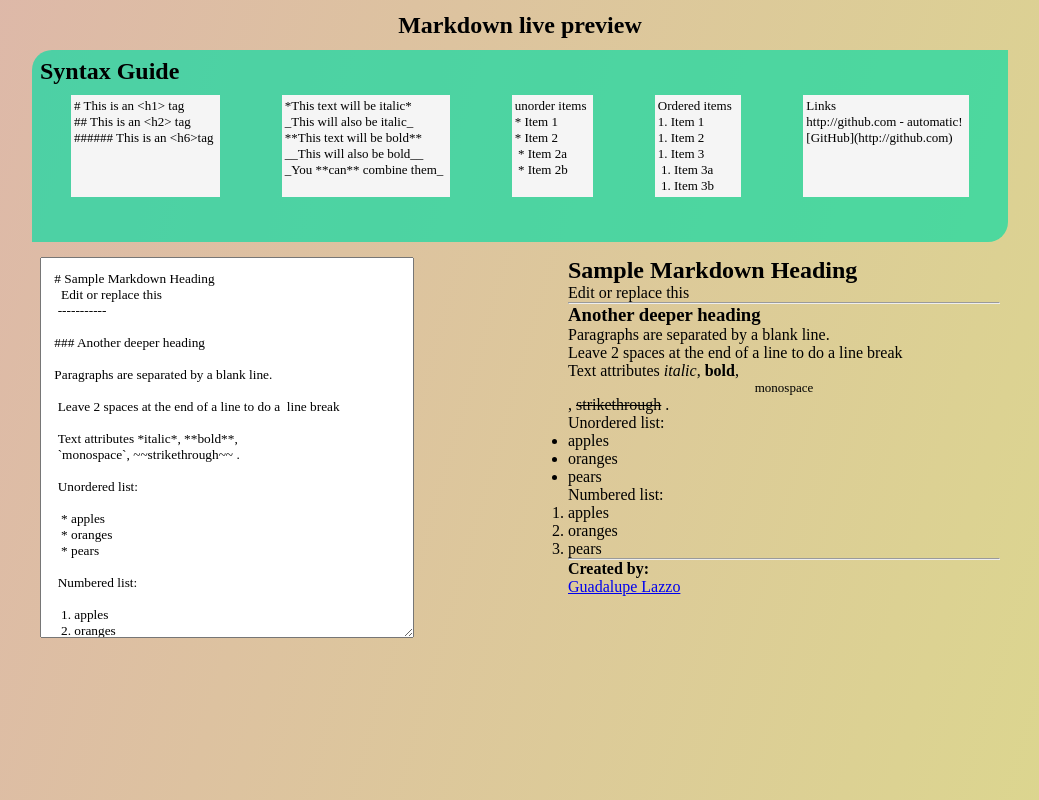
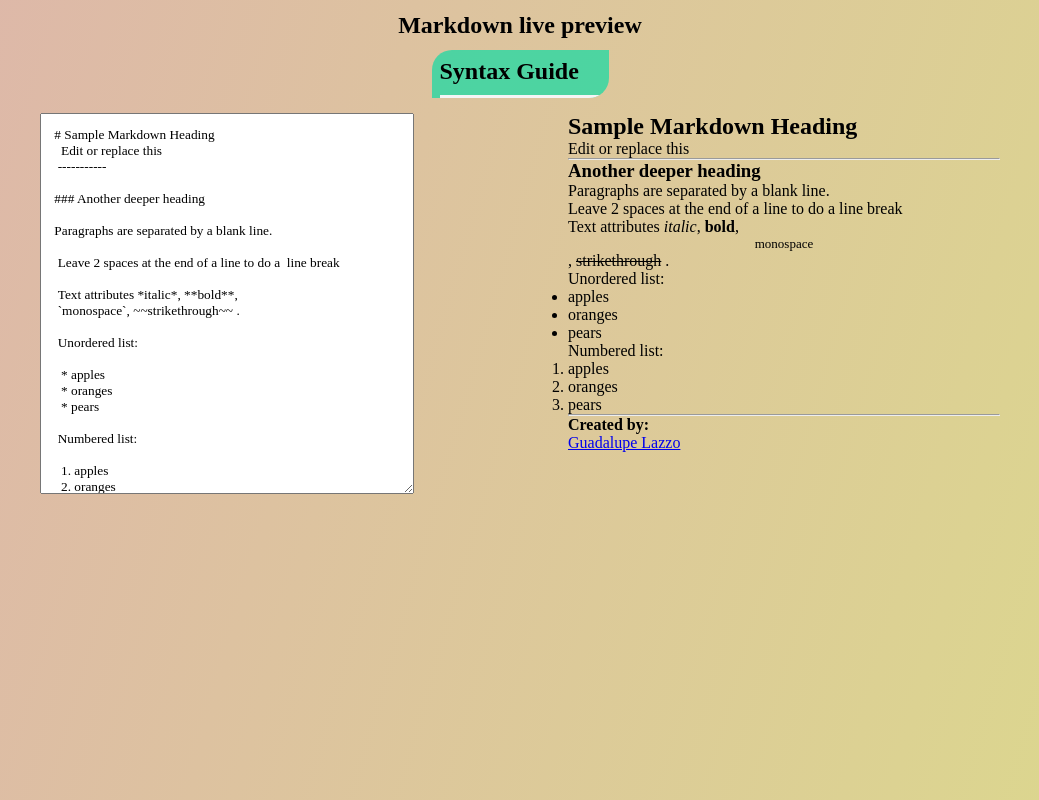
Before and after one commit to guadalazzo/markdown, a React (Create React App) app: page / in a window 1280 px wide. Shown: the whole page, without its empty margins (120-1159 px from the left). Built offline with nearby package versions, Linux system fonts and the light colour scheme; a web font is replaced by a local one.

Commit message:
handleclick function

```diff
--- a/src/App.css
+++ b/src/App.css
@@ -47,28 +47,3 @@ section{
     height:60%;
     margin-left: 20px;
 }
-.expli{
-    height: 22%;
-    display: flex;
-    align-items: flex-start;
-    flex-direction: column;
-    width: 75%;
-    margin: auto;
-    background: rgba(4, 221, 165, 0.66);
-    padding: 8px;
-    margin-bottom: 15px;
-    border-radius: 20px 0 20px;
-}
-.expli h2{
-    padding-bottom: 10px;
-}
-.expli pre{
-    background: whitesmoke;
-    padding: 3px;
-}
-code{
-    display: flex;
-    font-size: 13px;
-    width: 100%;
-    justify-content: space-around;
-}
--- a/src/App.js
+++ b/src/App.js
@@ -4,6 +4,7 @@ import Textarea from './textearea/textarea'
 import './App.css';
 import Markdown from "./markdown/markdown";
 import Navbar from "./navbar/navbar";
+import Syntax from "./syntax/syntax";
 
 
 
@@ -27,48 +28,7 @@ class App extends Component {
     return (
       <div className="App">
           <Navbar className="nav" />
-          <div className="expli">
-              <h2>Syntax Guide</h2>
-              <code>
-                   <pre>
-                  # This is an {'<h1>'} tag <br/>
-                  ## This is an {'<h2>'} tag <br/>
-                  ###### This is an {'<h6>'}tag <br/>
-              </pre>
-                  <pre>
-                  *This text will be italic* <br/>
-                  _This will also be italic_ <br/>
-
-                  **This text will be bold** <br/>
-                  __This will also be bold__ <br/>
-
-                  _You **can** combine them_ <br/>
-              </pre>
-                  <pre>
-                      unorder items <br/>
-                      * Item 1  <br/>
-                      * Item 2  <br/>
-                      <span> </span>* Item 2a   <br/>
-                      <span> </span>* Item 2b   <br/>
-                  </pre>
-                  <pre>
-                      Ordered items  <br/>
-
-                    1. Item 1 <br/>
-                    1. Item 2 <br/>
-                    1. Item 3 <br/>
-                     <span> </span>1. Item 3a <br/>
-                      <span> </span>1. Item 3b <br/>
-                  </pre>
-                  <pre>
-                      Links <br/>
-
-                      http://github.com - automatic! <br/>
-                      {'[GitHub]'}(http://github.com)<br/>
-                  </pre>
-              </code>
-
-          </div>
+            <Syntax/>
           <section>
               <Textarea className="text-place" value={this.state.value}  onChange={this.handleChange} />
               <Markdown className="markdown" value={this.state.value} />
--- /dev/null
+++ b/src/syntax/syntax.css
@@ -0,0 +1,33 @@
+.expli{
+    height: 4%;
+    overflow: hidden;
+    width: 161px;
+
+    display: flex;
+    cursor: pointer;
+    align-items: flex-start;
+    flex-direction: column;
+
+    margin: auto;
+    background: rgba(4, 221, 165, 0.66);
+    padding: 8px;
+    margin-bottom: 15px;
+    border-radius: 20px 0 20px;
+}
+.expli.activo{
+    height: 22%;
+    width: 75%;
+}
+.expli h2{
+    padding-bottom: 10px;
+}
+.expli pre{
+    background: whitesmoke;
+    padding: 3px;
+}
+code{
+    display: flex;
+    font-size: 13px;
+    width: 100%;
+    justify-content: space-around;
+}
--- /dev/null
+++ b/src/syntax/syntax.js
@@ -0,0 +1,68 @@
+import React, { Component } from 'react';
+
+import './syntax.css';
+
+class Syntax extends Component {
+
+    constructor(props) {
+        super(props);
+        this.state = {
+            condition: false
+        };
+        this.handleClick = this.handleClick.bind(this)
+    }
+    handleClick() {
+        this.setState({
+            condition: !this.state.condition
+        });
+    }
+
+    render() {
+        return (
+            <div className={this.state.condition ? "expli activo" : "expli "} onClick={this.handleClick}>
+                <h2>Syntax Guide</h2>
+                <code>
+                   <pre>
+                  # This is an {'<h1>'} tag <br/>
+                  ## This is an {'<h2>'} tag <br/>
+                  ###### This is an {'<h6>'}tag <br/>
+              </pre>
+                    <pre>
+                  *This text will be italic* <br/>
+                  _This will also be italic_ <br/>
+
+                  **This text will be bold** <br/>
+                  __This will also be bold__ <br/>
+
+                  _You **can** combine them_ <br/>
+              </pre>
+                    <pre>
+                      unorder items <br/>
+                      * Item 1  <br/>
+                      * Item 2  <br/>
+                      <span> </span>* Item 2a   <br/>
+                      <span> </span>* Item 2b   <br/>
+                  </pre>
+                    <pre>
+                      Ordered items  <br/>
+
+                    1. Item 1 <br/>
+                    1. Item 2 <br/>
+                    1. Item 3 <br/>
+                     <span> </span>1. Item 3a <br/>
+                      <span> </span>1. Item 3b <br/>
+                  </pre>
+                    <pre>
+                      Links <br/>
+
+                      http://github.com - automatic! <br/>
+                        {'[GitHub]'}(http://github.com)<br/>
+                  </pre>
+                </code>
+
+            </div>
+        );
+    }
+}
+
+export default Syntax;
```
